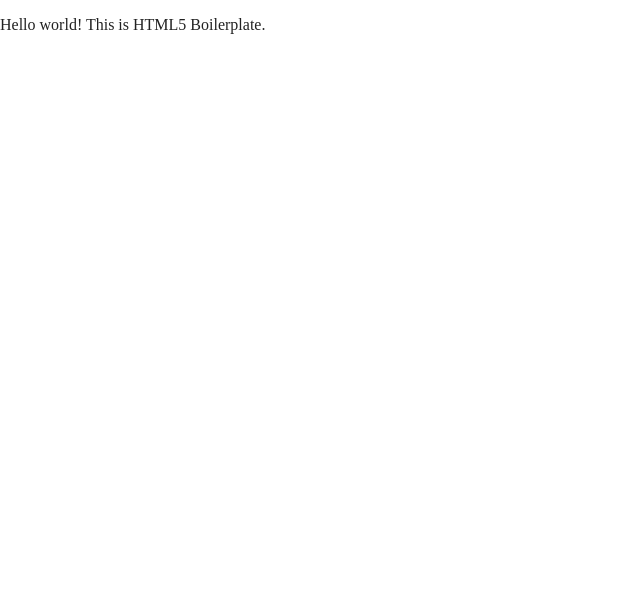
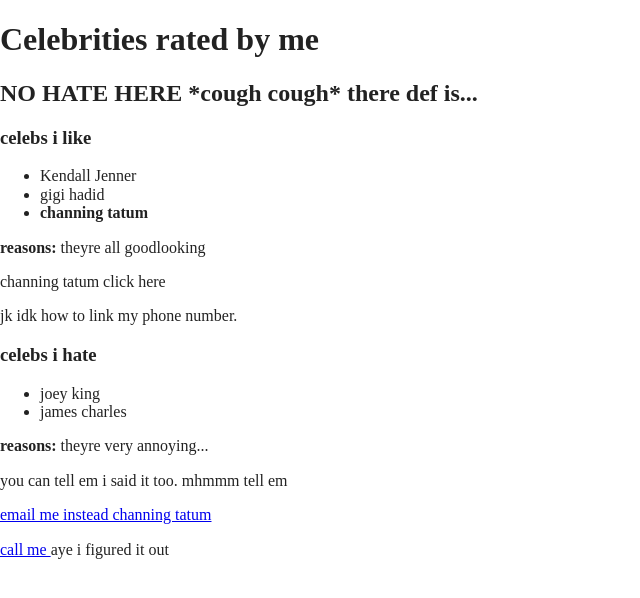
Before and after one commit to shannabaudierrr/Practice-Day, a website built with Parcel: page index.html in a window 1280 px wide. Shown: the whole page, without its empty margins (0-640 px from the left). Built offline with nearby package versions, Linux system fonts and the light colour scheme.

Commit message:
updated random things:P

```diff
--- a/index.html
+++ b/index.html
@@ -3,7 +3,7 @@
 
 <head>
   <meta charset="utf-8">
-  <title></title>
+  <title>Shannas awesome website</title>
   <meta name="description" content="">
   <meta name="viewport" content="width=device-width, initial-scale=1">
 
@@ -23,19 +23,40 @@
 </head>
 
 <body>
+<!-- headings -->
+<h1>Celebrities rated by me</h1>
+<h2>NO HATE HERE *cough cough* there def is...</h2>
+<h3>celebs i like</h3>
+<ul>
+  <li>Kendall Jenner</li>
+  <li>gigi hadid</li>
+  <li><strong>channing tatum</strong></li>
+</ul>
+<p> <strong>reasons:</strong> theyre all goodlooking</p>
+<p>channing tatum click
+  <a><link rel="stylesheet" href="tel:9853778003">here</a>
+</p>
+<p>jk idk how to link my phone number.</p>
 
-  <!-- Add your site or application content here -->
-  <p>Hello world! This is HTML5 Boilerplate.</p>
-  <script src="js/vendor/modernizr-3.11.2.min.js"></script>
-  <script src="js/plugins.js"></script>
-  <script src="js/main.js"></script>
+<h3>celebs i hate</h3>
+<ul>
+  <li>joey king</li>
+  <li>james charles</li>
+</ul>
+<p><strong>reasons:</strong> theyre very annoying...</p>
+<p>you can tell em i said it too.
+  mhmmm tell em
+</p>
+<a href="mailto:sbaudi3@lsu.edu">
+  email me instead channing tatum
+</a>
 
-  <!-- Google Analytics: change UA-XXXXX-Y to be your site's ID. -->
-  <script>
-    window.ga = function () { ga.q.push(arguments) }; ga.q = []; ga.l = +new Date;
-    ga('create', 'UA-XXXXX-Y', 'auto'); ga('set', 'anonymizeIp', true); ga('set', 'transport', 'beacon'); ga('send', 'pageview')
-  </script>
-  <script src="https://www.google-analytics.com/analytics.js" async></script>
+<p><a href="tel:985378003">
+  call me
+</a>
+aye i figured it out
+</p>
+
 </body>
 
 </html>
```
